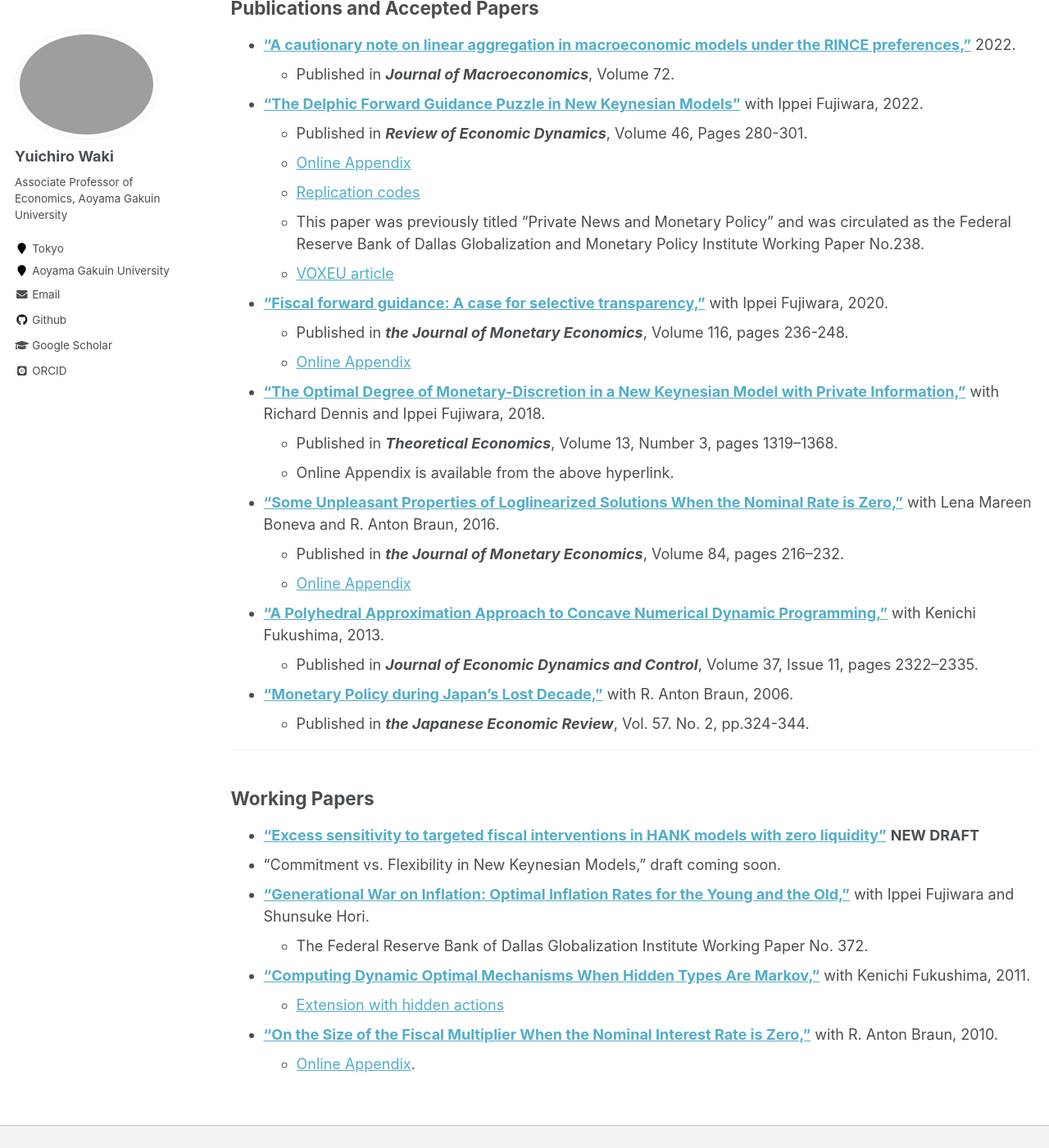
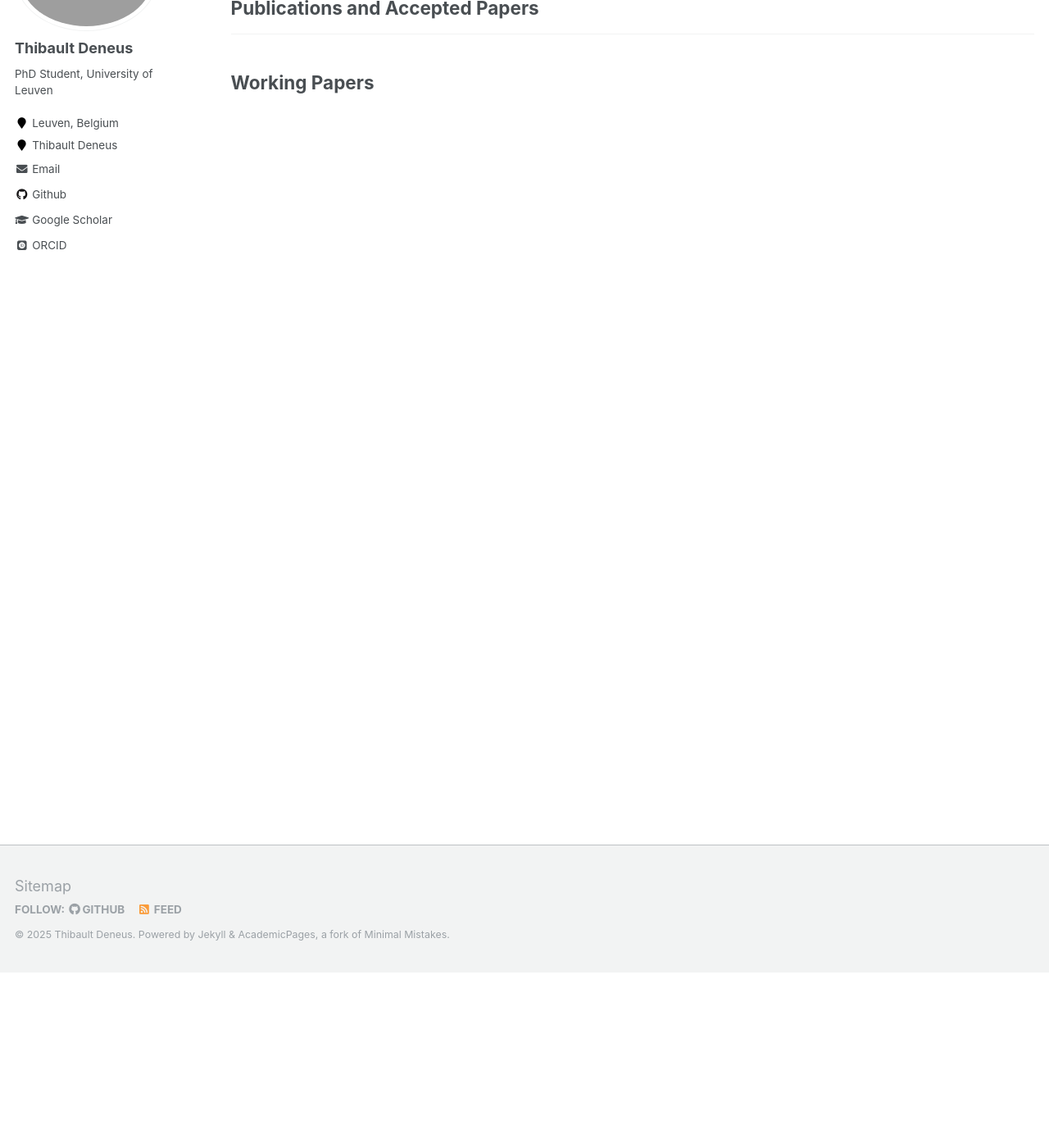
Before and after one commit to ThibaultDeneus/thibaultdeneus.github.io, a Jekyll site: the page built from _pages/research.md, in a window 1280 px wide and 1400 px high, scrolled down 214 px. Shown: the whole window at 82% size. Built offline with Jekyll 4.4.1, drawn with Linux system fonts in a browser that asks for light colours; some web fonts are replaced; some of the changed text lies outside the part shown.

Commit message:
Replaced general info

```diff
--- a/_config.yml
+++ b/_config.yml
@@ -7,11 +7,11 @@
 
 # Site Settings
 locale                   : "en-US"
-title                    : "Yuichiro Waki"
+title                    : "Thibault Deneus"
 title_separator          : "-"
-name                     : &name "Yuichiro Waki"
-description              : &description "Associate Professor of Economics, Aoyama Gakuin University"
-url                      : https://ywaki-econ.github.io # the base hostname & protocol for your site e.g. "https://mmistakes.github.io"
+name                     : &name "Thibault Deneus"
+description              : &description "PhD Student, University of Leuven"
+url                      : https://thibaultdeneus.github.io/ # the base hostname & protocol for your site e.g. "https://mmistakes.github.io"
 baseurl                  : "" # the subpath of your site, e.g. "/blog"
 repository               : ""
 teaser                   :  # filename of teaser fallback teaser image placed in /images/, .e.g. "500x300.png"
@@ -80,14 +80,14 @@ analytics:
 
 # Site Author
 author:
-  name             : "Yuichiro Waki"
+  name             : "Thibault Deneus"
   avatar           : "profile.png"
-  bio              : "Associate Professor of Economics, Aoyama Gakuin University"
-  location         : "Tokyo"
-  employer         : "Aoyama Gakuin University"
+  bio              : "PhD Student, University of Leuven"
+  location         : "Leuven, Belgium"
+  employer         : "Thibault Deneus"
   pubmed           :
-  googlescholar    : "https://scholar.google.com/citations?user=efRzRDgAAAAJ"
-  email            : "ywakiecon@gmail.com"
+  googlescholar    : "https://scholar.google.com/citations?user=stCnU_YAAAAJ&hl=nl&oi=ao"
+  email            : "thibault.deneus@kuleuven.be"
   researchgate     :  # example: "https://www.researchgate.net/profile/yourprofile"
   uri              :
   bitbucket        :
@@ -96,14 +96,14 @@ author:
   flickr           :
   facebook         :
   foursquare       :
-  github           : "ywaki-econ"
+  github           : "ThibaultDeneus"
   google_plus      :
   keybase          :
   instagram        :
   impactstory      : #"https://profiles.impactstory.org/u/xxxx-xxxx-xxxx-xxxx"
   lastfm           :
   linkedin         :
-  orcid            : "http://orcid.org/0000-0003-1929-3520"
+  orcid            : "http://orcid.org/0000-0003-0247-6048"
   pinterest        :
   soundcloud       :
   stackoverflow    : # http://stackoverflow.com/users/123456/username
@@ -115,7 +115,7 @@ author:
   xing             :
   youtube          :
   wikipedia        :
-  researchmap      : "https://researchmap.jp/yuichirowaki/"
+  researchmap      : #"https://researchmap.jp/yuichirowaki/"
 
 
 # Reading Files
@@ -256,7 +256,7 @@ sass:
 permalink: /:categories/:title/
 # paginate: 5 # amount of posts to show
 # paginate_path: /page:num/
-timezone: America/Los_Angeles # http://en.wikipedia.org/wiki/List_of_tz_database_time_zones
+timezone: 	Europe/Brussels # http://en.wikipedia.org/wiki/List_of_tz_database_time_zones
 
 
 # Plugins
--- a/_pages/research.md
+++ b/_pages/research.md
@@ -10,36 +10,8 @@ redirect_from:
 <hr>
 
 ## Publications and Accepted Papers
-* [**"A cautionary note on linear aggregation in macroeconomic models under the RINCE preferences,"**](https://www.sciencedirect.com/science/article/abs/pii/S0164070422000222) 2022.
-  * Published in ***Journal of Macroeconomics***, Volume 72.
-* [**"The Delphic Forward Guidance Puzzle in New Keynesian Models"**](https://www.sciencedirect.com/science/article/pii/S1094202521000752?dgcid=author) with Ippei Fujiwara, 2022.
-  * Published in ***Review of Economic Dynamics***, Volume 46, Pages 280-301.
-  * [Online Appendix](/files/Fujiwara_Waki_DFGP_OnlineAppendix.pdf)
-  * [Replication codes](https://ideas.repec.org/c/red/ccodes/19-50.html)
-  * This paper was previously titled "Private News and Monetary Policy" and was circulated as the Federal Reserve Bank of Dallas Globalization and Monetary Policy Institute Working Paper No.238.
-  * [VOXEU article](https://voxeu.org/article/private-news-and-monetary-policy)
-* [**"Fiscal forward guidance: A case for selective transparency,"**](https://doi.org/10.1016/j.jmoneco.2019.10.007) with Ippei Fujiwara, 2020.
-   * Published in ***the Journal of Monetary Economics***, Volume 116, pages 236-248.
-   * [Online Appendix](/files/Fujiwara_Waki_FFG_Appendix.pdf)
-* [**"The Optimal Degree of Monetary-Discretion in a New Keynesian Model with Private Information,"**](https://econtheory.org/ojs/index.php/te/article/view/20181319) with Richard Dennis and Ippei Fujiwara, 2018.
-  * Published in ***Theoretical Economics***, Volume 13, Number 3, pages 1319–1368.
-  * Online Appendix is available from the above hyperlink.
-* [**"Some Unpleasant Properties of Loglinearized Solutions When the Nominal Rate is Zero,"**](https://doi.org/10.1016/j.jmoneco.2016.10.012) with Lena Mareen Boneva and R. Anton Braun, 2016.
-  * Published in ***the Journal of Monetary Economics***, Volume 84, pages 216–232.
-  *  [Online Appendix](/files/Boneva_Braun_Waki_2016_jme_append.pdf)
-* [**"A Polyhedral Approximation Approach to Concave Numerical Dynamic Programming,"**](https://doi.org/10.1016/j.jedc.2013.06.001) with Kenichi Fukushima, 2013.
-  * Published in  ***Journal of Economic Dynamics and Control***, Volume 37, Issue 11, pages 2322–2335.
-* [**"Monetary Policy during Japan's Lost Decade,"**](https://doi.org/10.1111/j.1468-5876.2006.00371.x) with R. Anton Braun, 2006.
-  * Published in ***the Japanese Economic Review***, Vol. 57. No. 2, pp.324-344.
+
 
 <hr>
 
 ## Working Papers
-* [**"Excess sensitivity to targeted fiscal interventions in HANK models with zero liquidity"**](/files/Waki_ZeroLiquidityHANK.pdf) **NEW DRAFT**
-* "Commitment vs. Flexibility in New Keynesian Models," draft coming soon.
-* [**"Generational War on Inflation: Optimal Inflation Rates for the Young and the Old,"**](https://www.dallasfed.org/~/media/documents/institute/wpapers/2019/0372.pdf) with Ippei Fujiwara and Shunsuke Hori.
-  * The Federal Reserve Bank of Dallas Globalization Institute Working Paper No. 372.
-* [**"Computing Dynamic Optimal Mechanisms When Hidden Types Are Markov,"**](/files/Fukushima_Waki.pdf) with Kenichi Fukushima, 2011.
-  * [Extension with hidden actions](/files/Fukushima_Waki_extension_hidden_actions.pdf)
-* [**"On the Size of the Fiscal Multiplier When the Nominal Interest Rate is Zero,"**](/files/Braun_Waki_2010.pdf) with R. Anton Braun, 2010.
-  * [Online Appendix](/files/Braun_Waki_2010_Appendix.pdf).
```
Also changed, not shown: _pages/seminars.md (+0 -24 lines).
